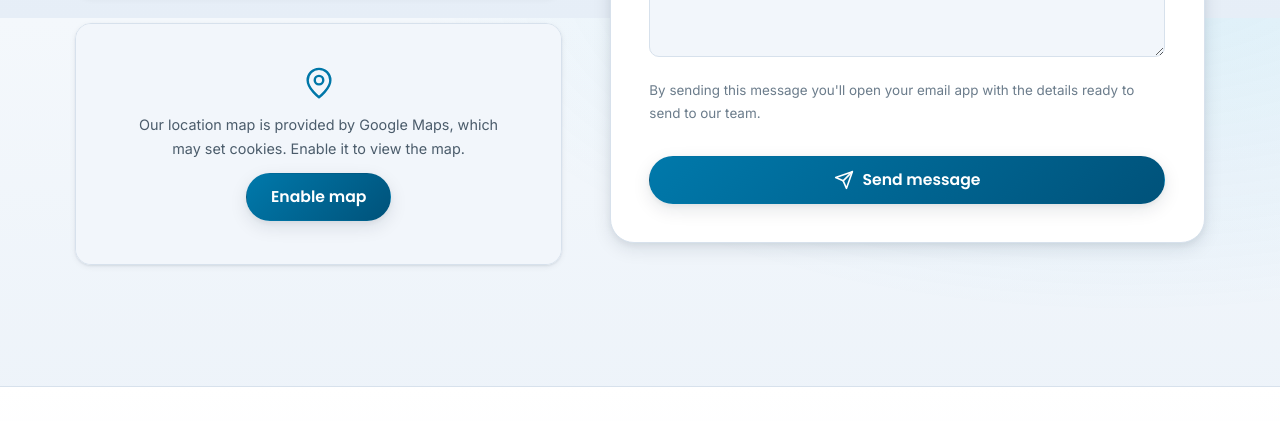
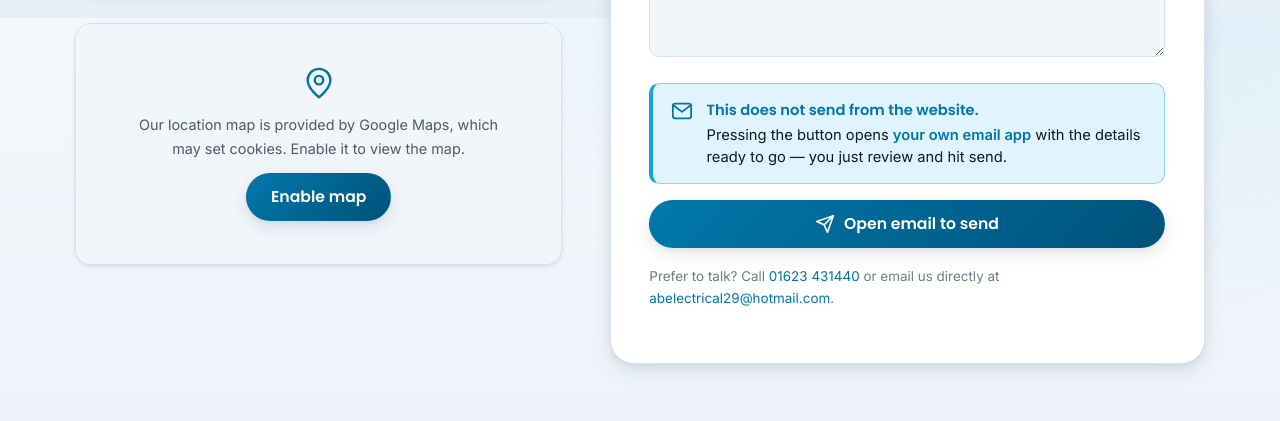
Before and after one commit to adrianeyre/ab-electrical, a plain HTML site: page index.html in a window 1280 px wide. Shown: the part 5582-6003 px from the top of the page. Drawn offline with Linux system fonts and the light colour scheme.

Commit message:
Extra info on contact form

```diff
--- a/assets/styles.css
+++ b/assets/styles.css
@@ -540,7 +540,21 @@ a.contact-row:hover { transform: translateX(4px); border-color: var(--brand-cyan
 .field.invalid input, .field.invalid textarea { border-color: var(--error); }
 .field.invalid .err { display: flex; }
 .field .err svg { width: 15px; height: 15px; }
-.form-note { font-size: .84rem; color: var(--text-faint); margin-top: -.2rem; }
+.form-alert {
+  display: flex; align-items: flex-start; gap: .85rem;
+  padding: .95rem 1.1rem;
+  background: color-mix(in srgb, var(--brand-cyan) 12%, transparent);
+  border: 1px solid color-mix(in srgb, var(--brand-cyan) 40%, transparent);
+  border-left: 4px solid var(--brand-cyan);
+  border-radius: var(--radius-sm);
+}
+.form-alert-ic { flex: none; color: var(--accent); margin-top: .1rem; }
+.form-alert-ic svg { width: 22px; height: 22px; }
+.form-alert-body { display: flex; flex-direction: column; gap: .2rem; font-size: .92rem; line-height: 1.5; color: var(--text); }
+.form-alert-body strong { font-family: 'Poppins', sans-serif; font-weight: 600; color: var(--accent); }
+.form-alert-body em { font-style: normal; font-weight: 600; color: var(--accent); }
+
+.form-note { font-size: .84rem; color: var(--text-faint); margin-top: 1rem; }
 .form-status {
   display: none; align-items: center; gap: .6rem; margin-top: 1rem; padding: .9rem 1.1rem;
   border-radius: var(--radius-sm); font-weight: 500; font-size: .95rem;
--- a/index.html
+++ b/index.html
@@ -543,12 +543,22 @@
               <span class="err" id="err-message"><svg viewBox="0 0 24 24" fill="none" stroke="currentColor" stroke-width="2" stroke-linecap="round" aria-hidden="true"><circle cx="12" cy="12" r="10"/><path d="M12 8v4M12 16h.01"/></svg> Please let us know how we can help.</span>
             </div>
 
-            <p class="form-note">By sending this message you'll open your email app with the details ready to send to our team.</p>
+            <div class="form-alert" role="note">
+              <span class="form-alert-ic" aria-hidden="true">
+                <svg viewBox="0 0 24 24" fill="none" stroke="currentColor" stroke-width="1.9" stroke-linecap="round" stroke-linejoin="round"><rect x="2" y="4" width="20" height="16" rx="2.5"/><path d="m3 6 9 7 9-7"/></svg>
+              </span>
+              <div class="form-alert-body">
+                <strong>This does not send from the website.</strong>
+                <span>Pressing the button opens <em>your own email app</em> with the details ready to go — you just review and hit send.</span>
+              </div>
+            </div>
 
             <button type="submit" class="btn btn-primary btn-block" style="margin-top:1rem">
               <svg viewBox="0 0 24 24" fill="none" stroke="currentColor" stroke-width="1.9" stroke-linecap="round" stroke-linejoin="round" aria-hidden="true"><path d="m22 2-7 20-4-9-9-4z"/><path d="M22 2 11 13"/></svg>
-              Send message
+              Open email to send
             </button>
+
+            <p class="form-note">Prefer to talk? Call <a href="tel:01623431440">01623 431440</a> or email us directly at <a href="mailto:abelectrical29@hotmail.com">abelectrical29@hotmail.com</a>.</p>
 
             <div class="form-status ok" id="formStatus" role="status" aria-live="polite">
               <svg viewBox="0 0 24 24" fill="none" stroke="currentColor" stroke-width="2" stroke-linecap="round" stroke-linejoin="round" aria-hidden="true"><path d="m5 12 5 5 9-11"/></svg>
```
